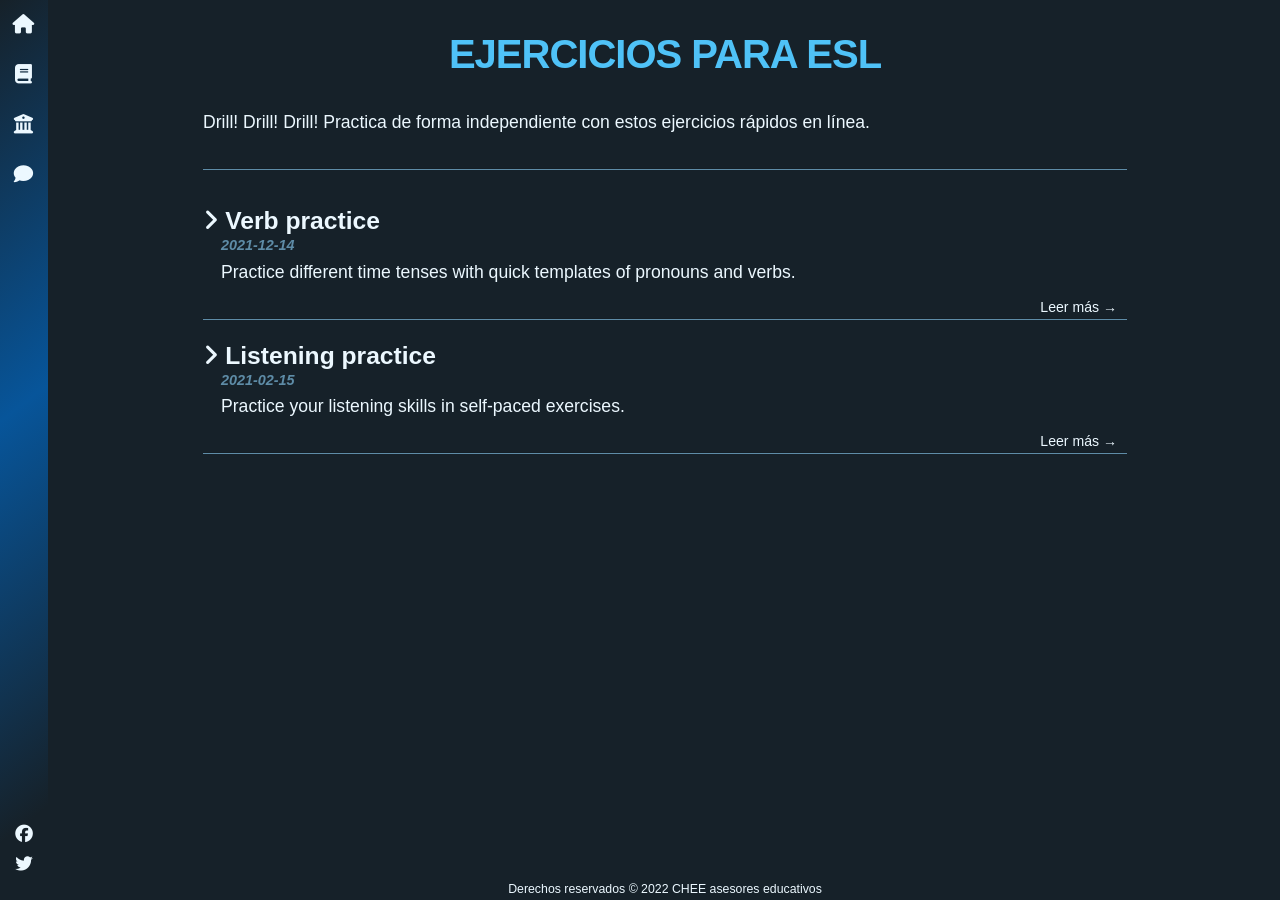
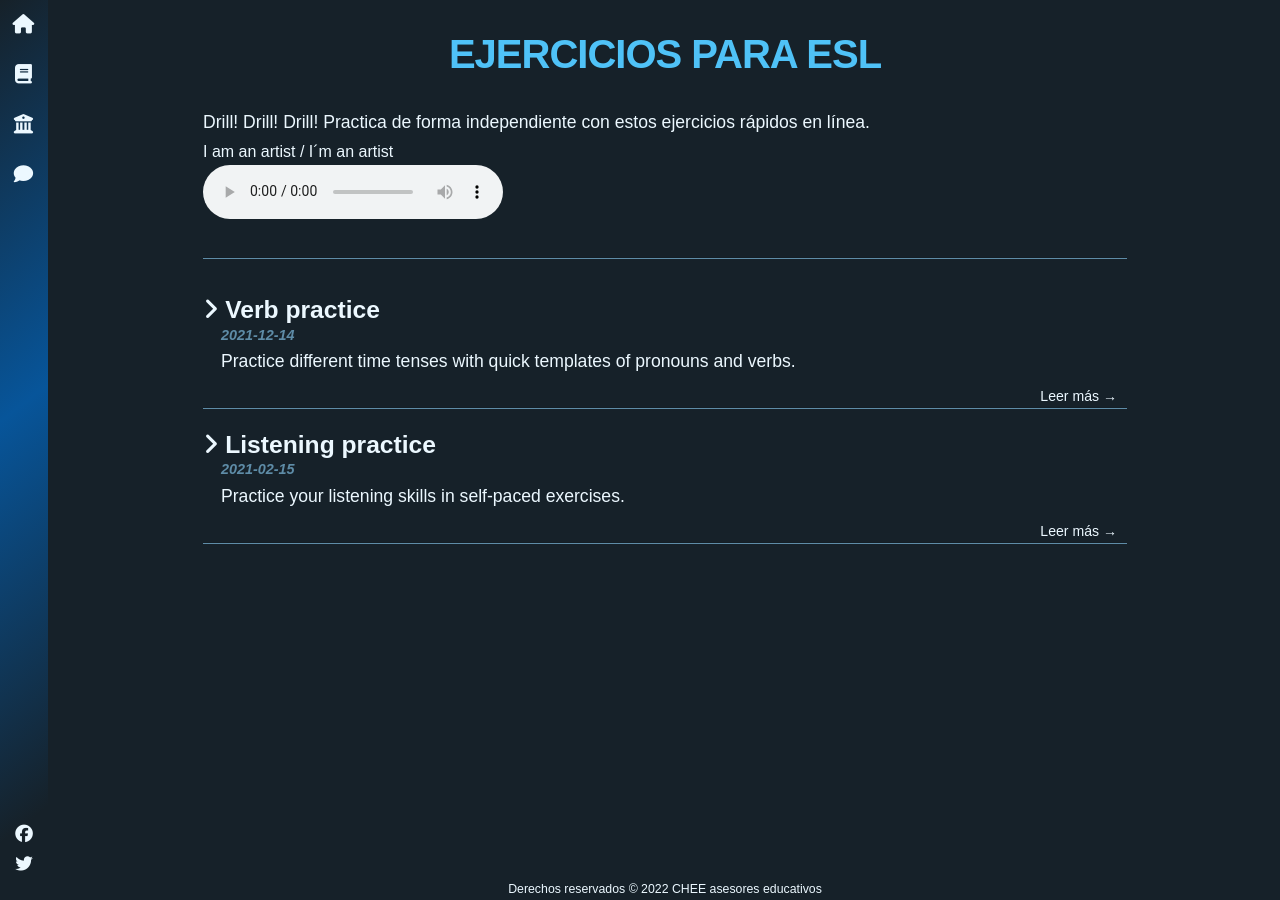
Before and after one commit to camachevaz/ESL, a Jekyll site: the page built from pages/ejercicios.html, in a window 1280 px wide. Built offline with Jekyll 4.4.1, drawn with Linux system fonts in a browser that asks for light colours; nearby versions of some CDN libraries; some web fonts are replaced.

Commit message:
Update ejercicios.html

```diff
--- a/pages/ejercicios.html
+++ b/pages/ejercicios.html
@@ -5,3 +5,12 @@ permalink: /ejercicios/
 category: drills
 summary: Drill! Drill! Drill! Practica de forma independiente con estos ejercicios rápidos en línea.
 ---
+
+<figure>
+    <figcaption>I am an artist / I´m an artist</figcaption>
+    <audio
+        controls
+        src="/assets/audio/Le01Un01Ls01-01.wav">
+            Tu navegador no soporta el elemento <code>audio</code>.
+    </audio>
+</figure>
```
